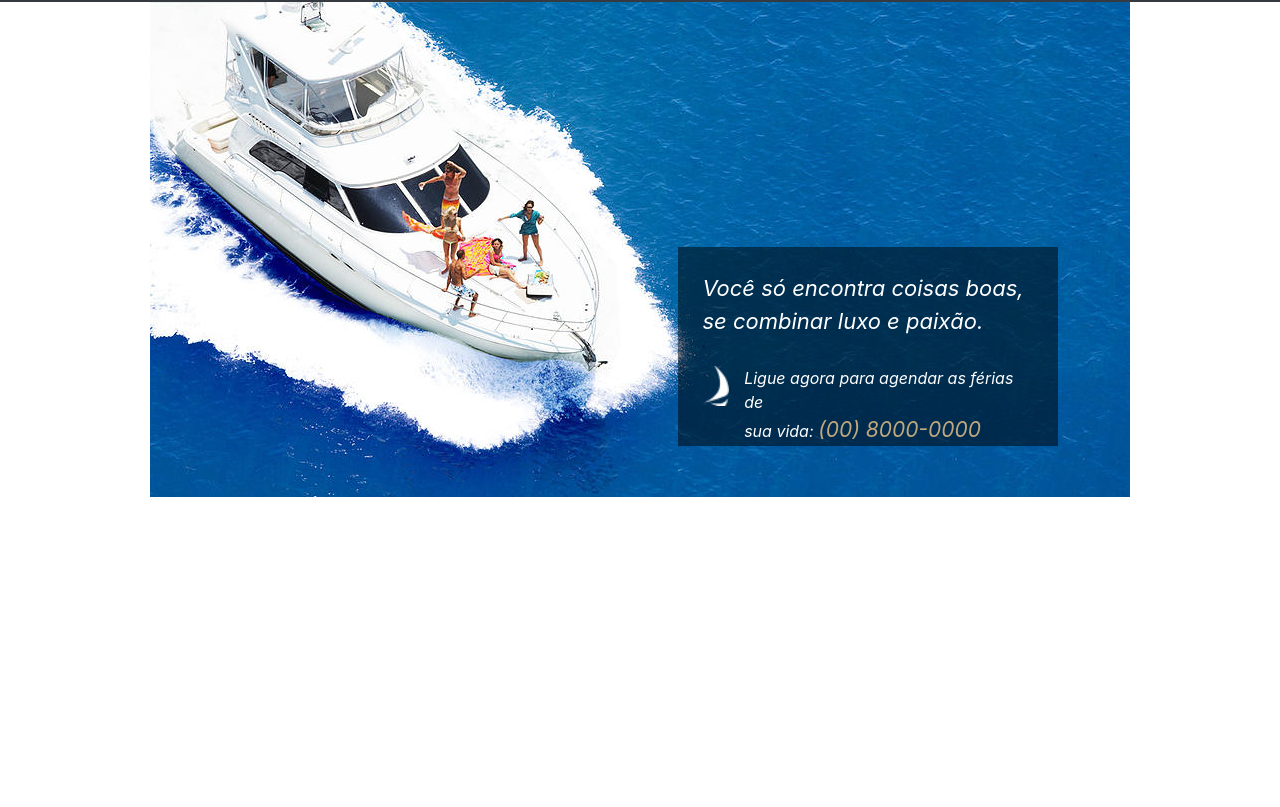
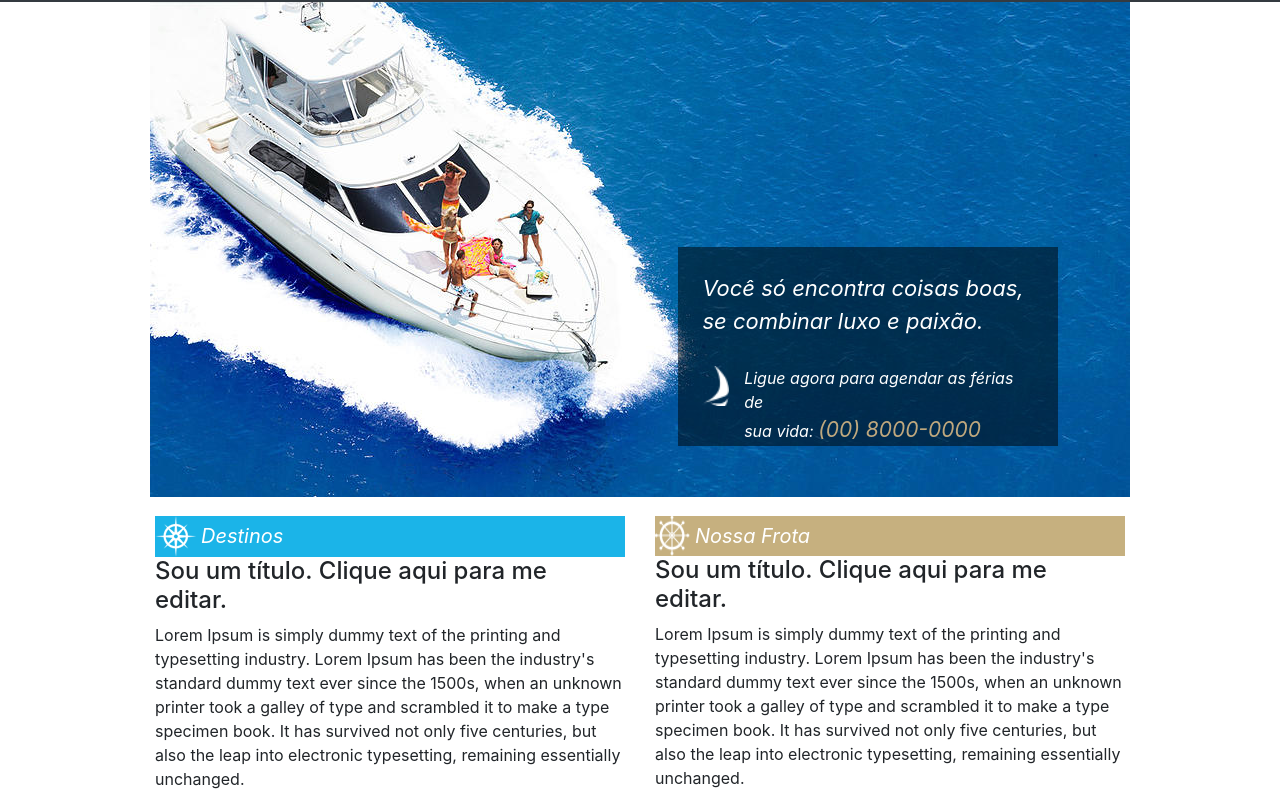
Before and after one commit to mtssantos/luxo, a plain HTML site: page index.html in a window 1280 px wide. Shown: the part 84-891 px from the top of the page. Before the commit the page ends 800 px from the top, so only its background shows below. Drawn offline with nearby package versions, Linux system fonts and the light colour scheme.

Commit message:
Update Inicial

```diff
--- a/css/index.css
+++ b/css/index.css
@@ -1,7 +1,7 @@
 .navbar-brand{
     display: flex;
 }
-.menu{
+.menu, .box-text{
     max-width: 1000px;
 }
 
@@ -82,3 +82,20 @@
     color: #BFA87E;
     font-size: 21px;
 }
+
+.title-box{
+    display: flex;
+    margin-top: -180px;
+}
+.title-box > span{
+    color:#fff;
+    font-style: italic;
+    font-size: 15pt;
+    padding: 5px;
+}
+#box-1{
+    background-color: #1BB4E8;
+}
+#box-2{
+    background-color: #C6B07F;
+}
--- a/index.html
+++ b/index.html
@@ -10,6 +10,7 @@
     <title>Luxo - Aluguel de Iates</title>
 </head>
 <body>
+  <header>
     <nav class="navbar navbar-expand-lg navbar-light bg-dark">
       <div class="container menu">
         <a class="navbar-brand" href="#">
@@ -43,8 +44,9 @@
         </div>
         </div>
       </nav>
-      <main>
-      <div class="text-center img-principal container-fluid">
+    </header>
+    <main>
+      <div class="text-center container-fluid">
         <img src="./img/barcoprincipal.jpg" alt="" class="img-fluid" />
         <div class="container box-legend">
           <span>Você só encontra coisas boas,<br /> se combinar luxo e paixão.</span>
@@ -55,10 +57,28 @@
             </div>
           </div>
         </div>
-
       </div>
-
-      </main>
+      <div class="container box-text">
+        <div class="row">
+          <div class="col">
+            <div class="title-box" id="box-1">
+              <img src="/img/destino.png" alt="">
+              <span>Destinos</span>
+            </div>
+            <h4>Sou um título. Clique aqui para me editar.</h4>
+            <p>Lorem Ipsum is simply dummy text of the printing and typesetting industry. Lorem Ipsum has been the industry's standard dummy text ever since the 1500s, when an unknown printer took a galley of type and scrambled it to make a type specimen book. It has survived not only five centuries, but also the leap into electronic typesetting, remaining essentially unchanged.</p>
+          </div>
+          <div class="col">
+            <div class="title-box" id="box-2">
+              <img src="/img/nossafrota.png" alt="">
+              <span>Nossa Frota</span>
+            </div>
+            <h4>Sou um título. Clique aqui para me editar.</h4>
+            <p>Lorem Ipsum is simply dummy text of the printing and typesetting industry. Lorem Ipsum has been the industry's standard dummy text ever since the 1500s, when an unknown printer took a galley of type and scrambled it to make a type specimen book. It has survived not only five centuries, but also the leap into electronic typesetting, remaining essentially unchanged.</p>
+          </div>
+        </div>
+      </div>
+    </main>
     <script src="https://code.jquery.com/jquery-3.4.1.slim.min.js" integrity="sha384-J6qa4849blE2+poT4WnyKhv5vZF5SrPo0iEjwBvKU7imGFAV0wwj1yYfoRSJoZ+n" crossorigin="anonymous"></script>
     <script src="https://cdn.jsdelivr.net/npm/popper.js@1.16.0/dist/umd/popper.min.js" integrity="sha384-Q6E9RHvbIyZFJoft+2mJbHaEWldlvI9IOYy5n3zV9zzTtmI3UksdQRVvoxMfooAo" crossorigin="anonymous"></script>
     <script src="https://cdn.jsdelivr.net/npm/bootstrap@4.4.1/dist/js/bootstrap.min.js" integrity="sha384-wfSDF2E50Y2D1uUdj0O3uMBJnjuUD4Ih7YwaYd1iqfktj0Uod8GCExl3Og8ifwB6" crossorigin="anonymous"></script>
```
Also changed, not shown: img/barcodestino.jpg (added), img/barconossafrota1.jpg (added), img/barconossafrota2.jpg (added), img/destino.png (added), img/nossafrota.png (added).
